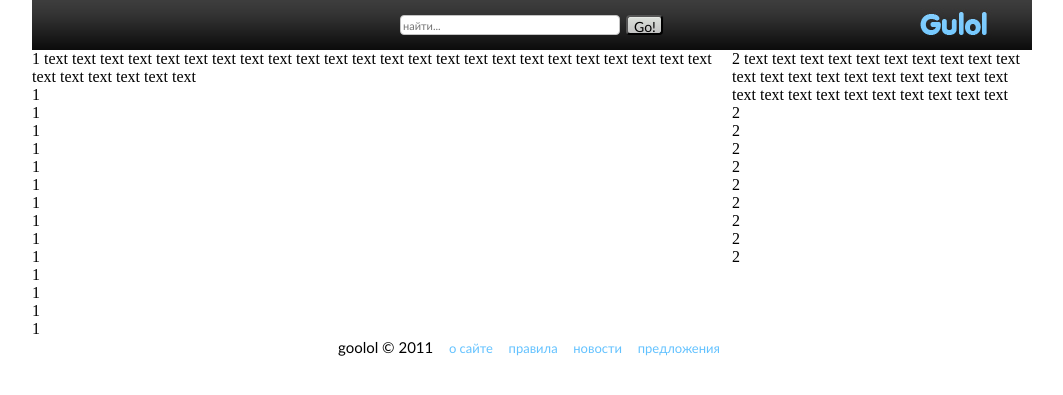
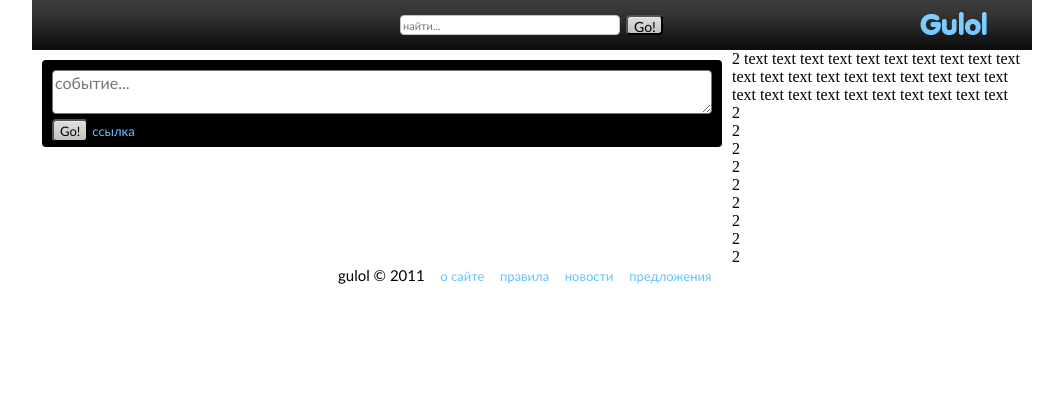
Before and after one commit to goolol/goolol, a PHP site: page /account.html in a window 1280 px wide. Shown: the top 395 px of the page, without its empty margins (108-1171 px from the left). Run offline with PHP 8.4, Linux system fonts and the light colour scheme.

Commit message:
залил

```diff
--- a/account.html
+++ b/account.html
@@ -6,6 +6,7 @@
   <link href="css/focusform.css" rel="stylesheet" type="text/css"/>
   <link href="css/podval.css" rel="stylesheet" type="text/css"/>
   <link href="css/account.css" rel="stylesheet" type="text/css"/>
+  <link href="css/formsend.css" rel="stylesheet" type="text/css"/>
   <title>мой аккаунт</title>
   <body>
     <table id="tabl" align="center" cellspacing="0" border="0" cellpadding="0">
@@ -21,10 +22,13 @@
 	</td>
       </tr>
       <tr>
-	<td><div id="sobitie">1 text text text text text text text text text text text text text text text text text text text text text text text text text text text text text text<br>1<br>1<br>1<br>1<br>1<br>1<br>1<br>1<br>1<br>1<br>1<br>1<br>1<br>1<br></div><div id="podpiska">2 text text text text text text text text text text text text text text text text text text text text text text text text text text text text text text<br>2<br>2<br>2<br>2<br>2<br>2<br>2<br>2<br>2<br></div></td>
+	<td><div id="sobitie"><div id="formsend">
+      <textarea id="polesend" rows="2" wrap="hard" spellcheck="yes" placeholder="событие..."></textarea>
+      <input id="send" type="submit" name="send" value="Go!"> <a id="links" href="#">ссылка</a>
+    </div></div><div id="podpiska">2 text text text text text text text text text text text text text text text text text text text text text text text text text text text text text text<br>2<br>2<br>2<br>2<br>2<br>2<br>2<br>2<br>2<br></div></td>
       </tr>
       <tr>
-	<td><div id="podval"><pre><span id="copy">goolol &copy; 2011</span>  <a id="about" href="#">о сайте</a>  <a  id="rule" href="#">правила</a>  <a id="news" href="#">новости</a>  <a id="predlogi" href="#">предложения</a></pre></div>
+	<td><div id="podval"><pre><span id="copy">gulol &copy; 2011</span>  <a id="about" href="#">о сайте</a>  <a  id="rule" href="#">правила</a>  <a id="news" href="#">новости</a>  <a id="predlogi" href="#">предложения</a></pre></div>
 	</td>
       </tr>
     </table>
--- a/css/formsend.css
+++ b/css/formsend.css
@@ -1,7 +1,7 @@
 #formsend{
-	margin-left: 25px;
 	margin-top: 10px;
-	width: 610px;
+	margin-left: 10px;
+	width: 680px;
 	height: auto;
 	border: solid 0px;
 	background: #000000;
@@ -11,26 +11,17 @@
 }
 
 #polesend{
-	float: left;
 	margin-left: 10px;
 	margin-top: 10px;
-	width: 520px;
+	width: 660px;
 	outline: none;
-	font: 12px 'trebuchet MS', arial, helvetica;
-	height: auto;
+	font: 16px 'trebuchet MS', arial, helvetica;
 	-moz-border-radius: 4px 4px;
 	-webkit-border-radius: 4px 4px;
 
 }
 
-#ava{
 
-	margin-left: 540px;
-	margin-top: 10px;
-	width: 60px;
-	height: 80px;
-	/*background: url('../pic/avalol.jpg');*/
-}
 
 #send{
 	height: 23px;
@@ -56,3 +47,11 @@
 	-moz-border-radius: 4px 4px;
 	-webkit-border-radius: 4px 4px;
 }
+
+#links{
+	color: #63c2ff;
+	font: 13px 'trebuchet MS', arial, helvetica;
+	text-decoration: none;
+}
+#links:hover{text-decoration: underline;}
+#links:visited{color: #63c2ff;}
--- a/index.html
+++ b/index.html
@@ -37,7 +37,7 @@
 	</td>
       </tr>
       <tr>
-	<td><div id="podval"><pre><span id="copy">goolol &copy; 2011</span>  <a id="about" href="#">о сайте</a>  <a  id="rule" href="#">правила</a>  <a id="news" href="#">новости</a>  <a id="predlogi" href="#">предложения</a></pre></div>
+	<td><div id="podval"><pre><span id="copy">gulol &copy; 2011</span>  <a id="about" href="#">о сайте</a>  <a  id="rule" href="#">правила</a>  <a id="news" href="#">новости</a>  <a id="predlogi" href="#">предложения</a></pre></div>
 	</td>
       </tr>
     </table>
```
Also changed, not shown: css/textgo.css (added, +15 -0 lines), test.html (+12 -5 lines).
